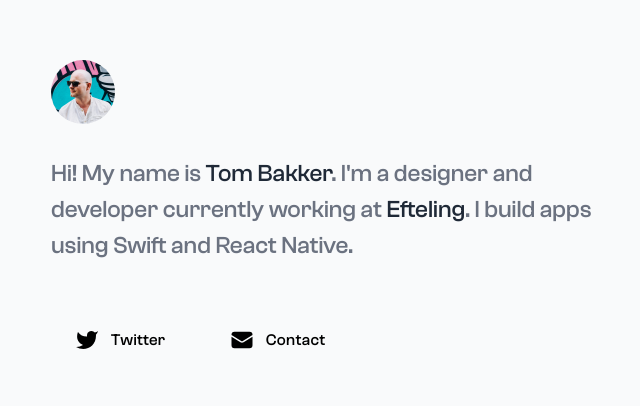
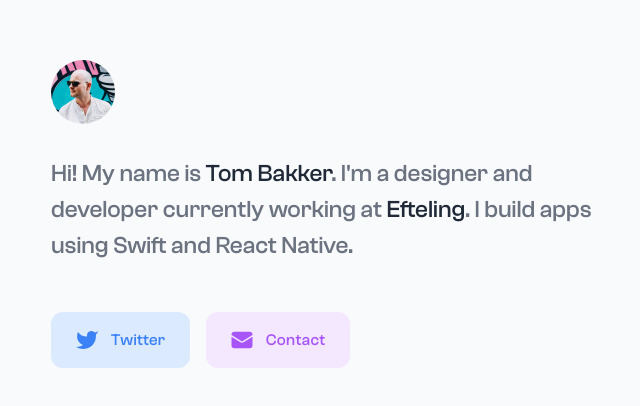
Before and after one commit to BakkerTom/personal-site, a Next.js app: page / in a window 1280 px wide. Shown: the part 186-592 px from the top of the page, without its empty margins (301-941 px from the left). Built offline with nearby package versions, Linux system fonts and the light colour scheme; a web font is replaced by a local one.

Commit message:
fix: button colors

```diff
--- a/src/components/buttons/Button.tsx
+++ b/src/components/buttons/Button.tsx
@@ -2,7 +2,7 @@ import Link, { LinkProps } from 'next/link';
 import React, { PropsWithChildren } from 'react';
 
 type Props = {
-  color: string;
+  color: 'blue' | 'purple';
 } & LinkProps;
 
 export default function Button({
@@ -10,6 +10,17 @@ export default function Button({
   children,
   ...props
 }: PropsWithChildren<Props>) {
+  const linkColors = {
+    blue: 'text-blue-500 dark:text-blue-300 hover:text-blue-600 dark:hover:text-blue-200',
+    purple:
+      'text-purple-500 dark:text-purple-300 hover:text-purple-600 dark:hover:text-purple-200',
+  };
+
+  const bgColors = {
+    blue: 'bg-blue-100 dark:bg-blue-900',
+    purple: 'bg-purple-100 dark:bg-purple-900',
+  };
+
   return (
     <Link
       {...props}
@@ -18,8 +29,7 @@ export default function Button({
         flex items-center justify-center
         py-4 px-6
         text-lg font-medium tracking-wide sm:text-base
-        text-${color}-500 dark:text-${color}-300
-        hover:text-${color}-600 dark:hover:text-${color}-200
+        ${linkColors[color]}
         transition duration-300
       `}
     >
@@ -27,7 +37,7 @@ export default function Button({
         className={`
         absolute inset-0 -z-10
         rounded-xl
-        bg-${color}-100 dark:bg-${color}-900
+        ${bgColors[color]}
         transform transition-transform
         duration-300 group-hover:scale-105
       `}
```
